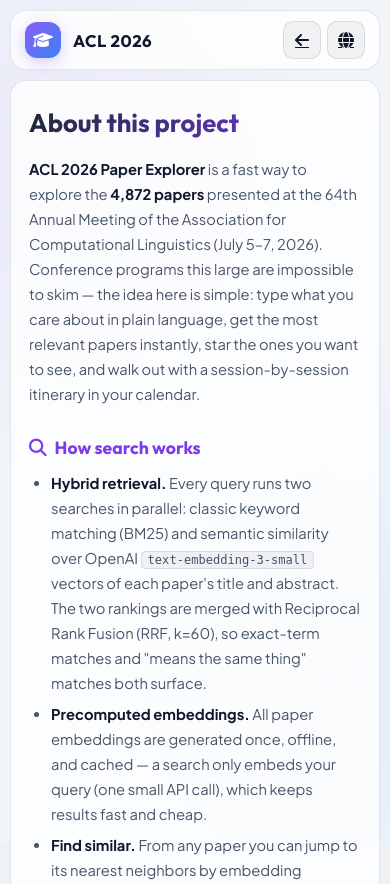
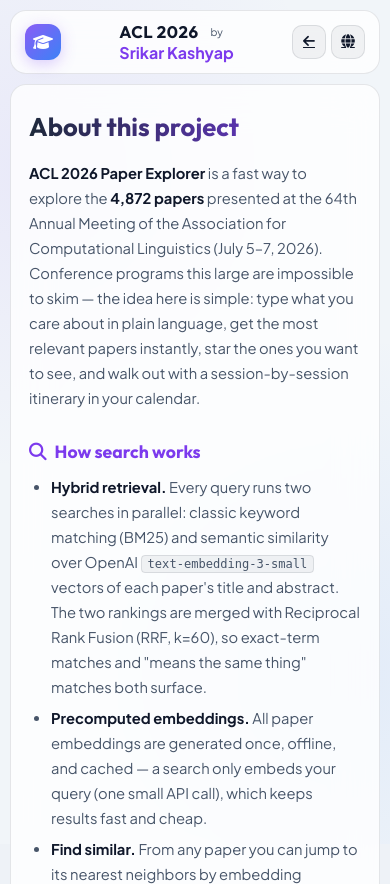
Before and after one commit to SrikarKashyap/acl-paper-explorer, a Flask app: page /about in a window 390 px wide. Shown: the top 884 px of the page. Run offline with Flask 3, Linux system fonts and the light colour scheme; parts of the project's set-up code (start-up, migrations or seed data) failed here and were passed over.

Commit message:
Add author byline to header on home and about pages
Co-authored-by: Cursor <cursoragent@cursor.com>

```diff
--- a/static/style.css
+++ b/static/style.css
@@ -174,6 +174,16 @@ body {
     font-size: 0.75rem;
     color: var(--text-secondary);
     font-weight: 400;
+}
+
+.byline {
+    color: var(--color-purple);
+    font-weight: 700;
+    text-decoration: none;
+}
+
+.byline:hover {
+    text-decoration: underline;
 }
 
 /* Navigation */
@@ -1701,16 +1711,29 @@ body {
         font-size: 1.05rem;
     }
 
-    .logo-text span {
+    /* Keep the byline visible on mobile, drop only the long descriptor */
+    .logo-text .logo-sub {
+        display: block;
+        font-size: 0.65rem;
+        white-space: nowrap;
+    }
+
+    .hide-mobile-inline {
         display: none;
     }
 
     .header-actions {
-        gap: 6px;
+        gap: 5px;
     }
 
     .header-actions .hide-mobile {
         display: none;
+    }
+
+    .action-btn {
+        width: 34px;
+        height: 34px;
+        font-size: 0.85rem;
     }
 
     .settings-dropdown {
--- a/templates/about.html
+++ b/templates/about.html
@@ -25,7 +25,7 @@
                 <div class="logo-icon"><i class="fa-solid fa-graduation-cap"></i></div>
                 <div class="logo-text">
                     <h1>ACL 2026</h1>
-                    <span>Paper Explorer & RAG Assistant</span>
+                    <span class="logo-sub"><span class="hide-mobile-inline">Paper Explorer & RAG Assistant &middot; </span>by <a href="https://srikarkashyap.com" target="_blank" rel="noopener" class="byline">Srikar Kashyap</a></span>
                 </div>
             </a>
             <div class="header-actions">
--- a/templates/index.html
+++ b/templates/index.html
@@ -27,7 +27,7 @@
                 <div class="logo-icon"><i class="fa-solid fa-graduation-cap"></i></div>
                 <div class="logo-text">
                     <h1>ACL 2026</h1>
-                    <span>Paper Explorer & RAG Assistant</span>
+                    <span class="logo-sub"><span class="hide-mobile-inline">Paper Explorer & RAG Assistant &middot; </span>by <a href="https://srikarkashyap.com" target="_blank" rel="noopener" class="byline">Srikar Kashyap</a></span>
                 </div>
             </div>
 
```
